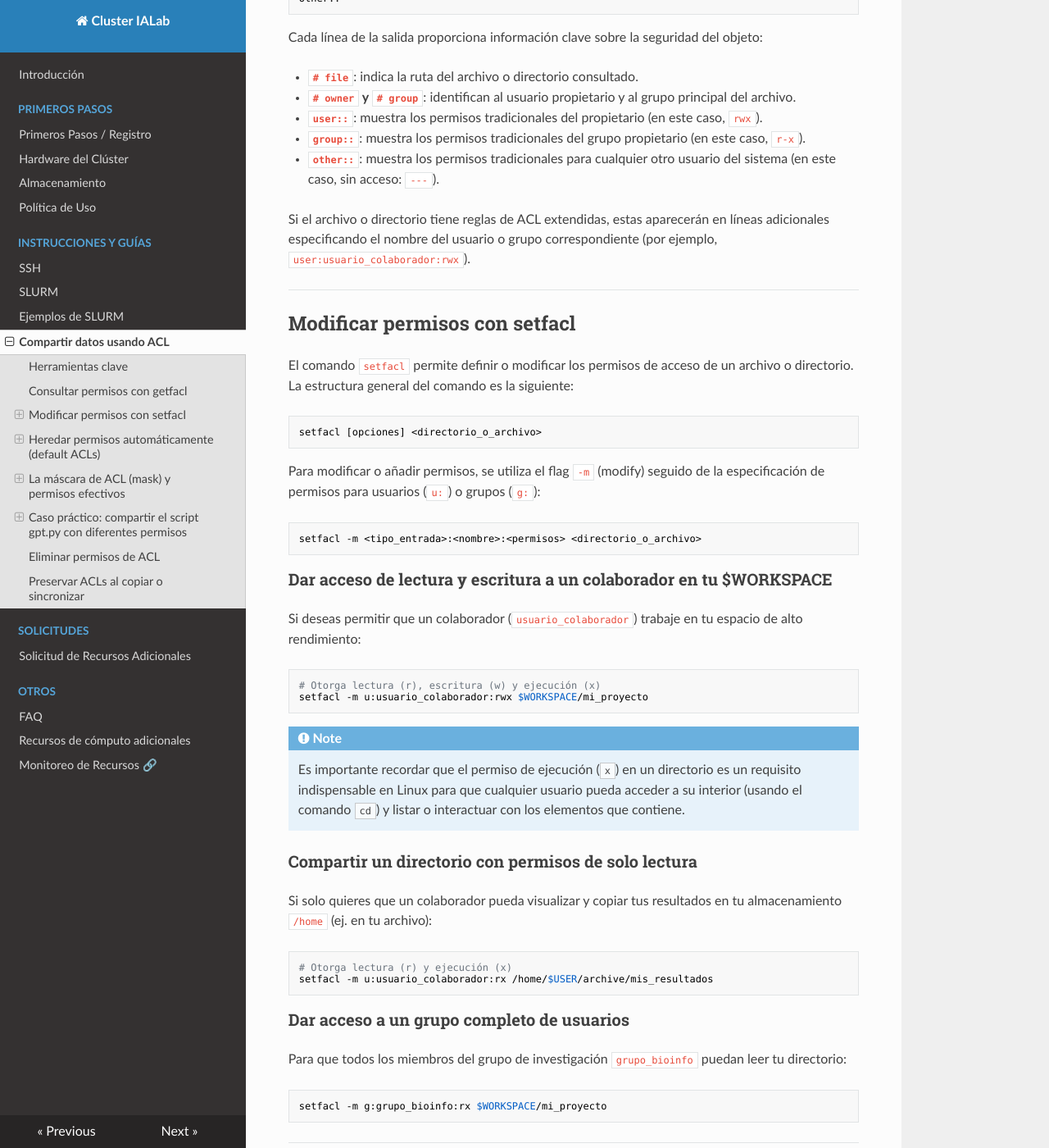
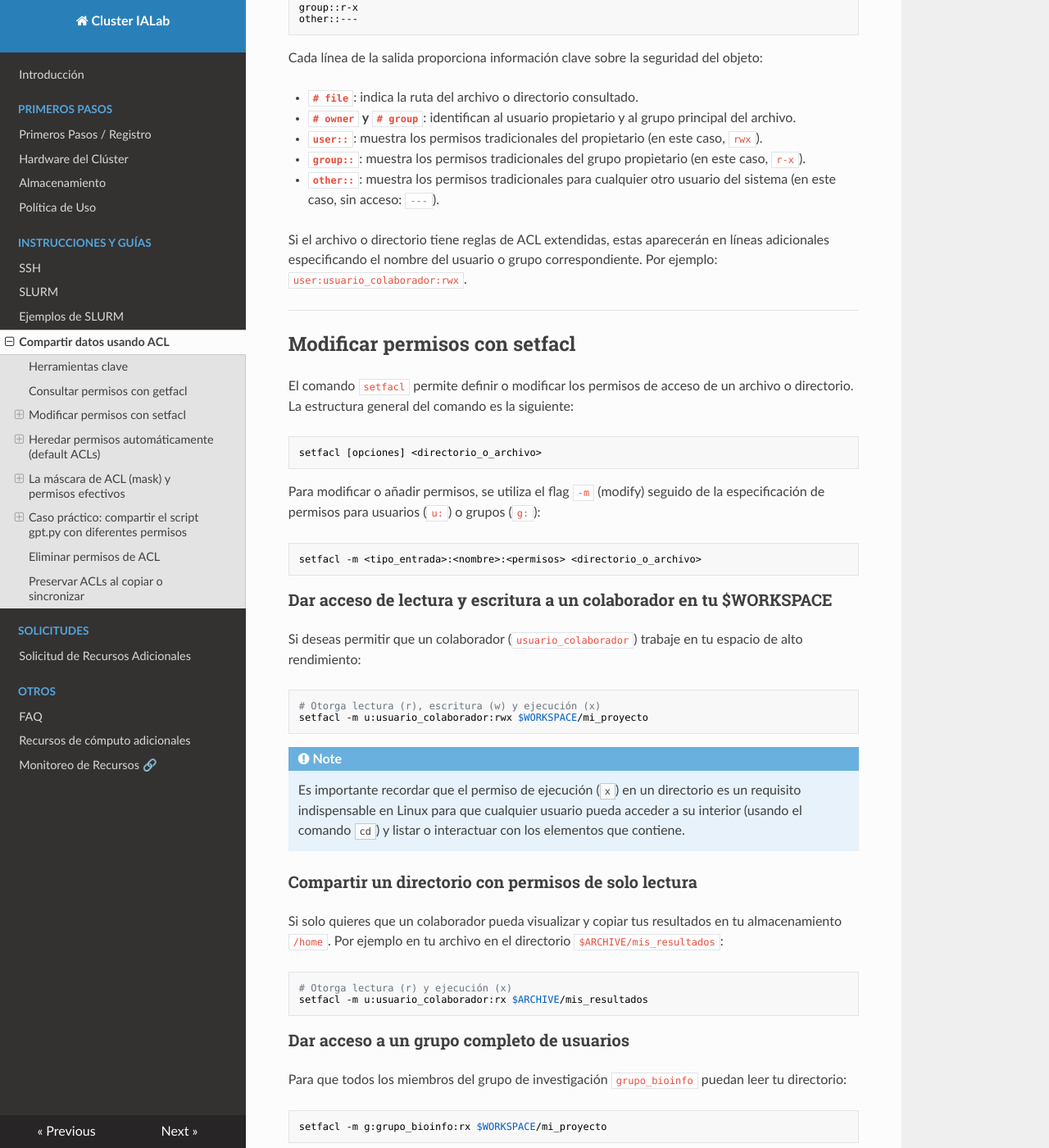
Before and after one commit to Sysadmins-CENIA/Cluster-IALab-Docs, an MkDocs documentation site: the page built from docs/instructions-and-guides/acl.md, in a window 1280 px wide and 1400 px high, scrolled down 1153 px. Shown: the whole window at 82% size. Built offline with MkDocs 1.6.1, drawn with Linux system fonts in a browser that asks for light colours; nearby versions of some CDN libraries; some of the changed text lies outside the part shown.

Commit message:
Add ARCHIVE variable to ACL guide and knowledge base assets
Document $ARCHIVE for long-term storage examples in the ACL guide,
add presentation notes to the knowledge base, and scaffold main.py.

````diff
--- a/docs/instructions-and-guides/acl.md
+++ b/docs/instructions-and-guides/acl.md
@@ -5,7 +5,7 @@
 Esta guía muestra cómo gestionar estos permisos utilizando ejemplos prácticos adaptados a nuestras rutas de almacenamiento.
 
 !!! note
-    En los siguientes ejemplos se asume el uso de la variable de entorno **`$WORKSPACE`**, la cual apunta a tu espacio de alto rendimiento en el disco local de cada uno de los nodos (`/workspace1/$PI/$USER`). Para más detalles sobre el funcionamiento y las características de este espacio, consulta la sección de [Almacenamiento](../storage.md)
+    En los siguientes ejemplos se asume el uso de la variable de entorno **`$WORKSPACE`** y **`$ARCHIVE`**, la primera apunta a tu espacio de alto rendimiento en el disco local de cada uno de los nodos (`/workspace1/$PI/$USER`) y la segunda a uno de almacenamiento de largo plazo (`/home/$PI/$USER/archive`). Para más detalles sobre el funcionamiento y las características de esto espacios, consulta la sección de [Almacenamiento](../storage.md).
 
 ---
 
@@ -47,7 +47,7 @@
 * **`group::`**: muestra los permisos tradicionales del grupo propietario (en este caso, `r-x`).
 * **`other::`**: muestra los permisos tradicionales para cualquier otro usuario del sistema (en este caso, sin acceso: `---`).
 
-Si el archivo o directorio tiene reglas de ACL extendidas, estas aparecerán en líneas adicionales especificando el nombre del usuario o grupo correspondiente (por ejemplo, `user:usuario_colaborador:rwx`).
+Si el archivo o directorio tiene reglas de ACL extendidas, estas aparecerán en líneas adicionales especificando el nombre del usuario o grupo correspondiente. Por ejemplo: `user:usuario_colaborador:rwx`.
 
 ---
 
@@ -77,11 +77,11 @@
     Es importante recordar que el permiso de ejecución (`x`) en un directorio es un requisito indispensable en Linux para que cualquier usuario pueda acceder a su interior (usando el comando `cd`) y listar o interactuar con los elementos que contiene.
 
 ### Compartir un directorio con permisos de solo lectura
-Si solo quieres que un colaborador pueda visualizar y copiar tus resultados en tu almacenamiento `/home` (ej. en tu archivo):
+Si solo quieres que un colaborador pueda visualizar y copiar tus resultados en tu almacenamiento `/home`. Por ejemplo en tu archivo en el directorio `$ARCHIVE/mis_resultados`:
 
 ```bash
 # Otorga lectura (r) y ejecución (x)
-setfacl -m u:usuario_colaborador:rx /home/$USER/archive/mis_resultados
+setfacl -m u:usuario_colaborador:rx $ARCHIVE/mis_resultados
 ```
 
 ### Dar acceso a un grupo completo de usuarios
@@ -244,11 +244,11 @@
 **Con `cp`**: Utiliza el flag `-p` para conservar los atributos y ACLs:
 
 ```bash
-cp -p archivo.txt /home/$USER/archive/
+cp -p archivo.txt $ARCHIVE
 ```
 
 **Con `rsync`**: Utiliza el flag `-A` (o `--acls`) para transferir las ACLs:
 
 ```bash
-rsync -avA $WORKSPACE/mi_proyecto /home/$USER/archive/
+rsync -avA $WORKSPACE/mi_proyecto $ARCHIVE
 ```
````
